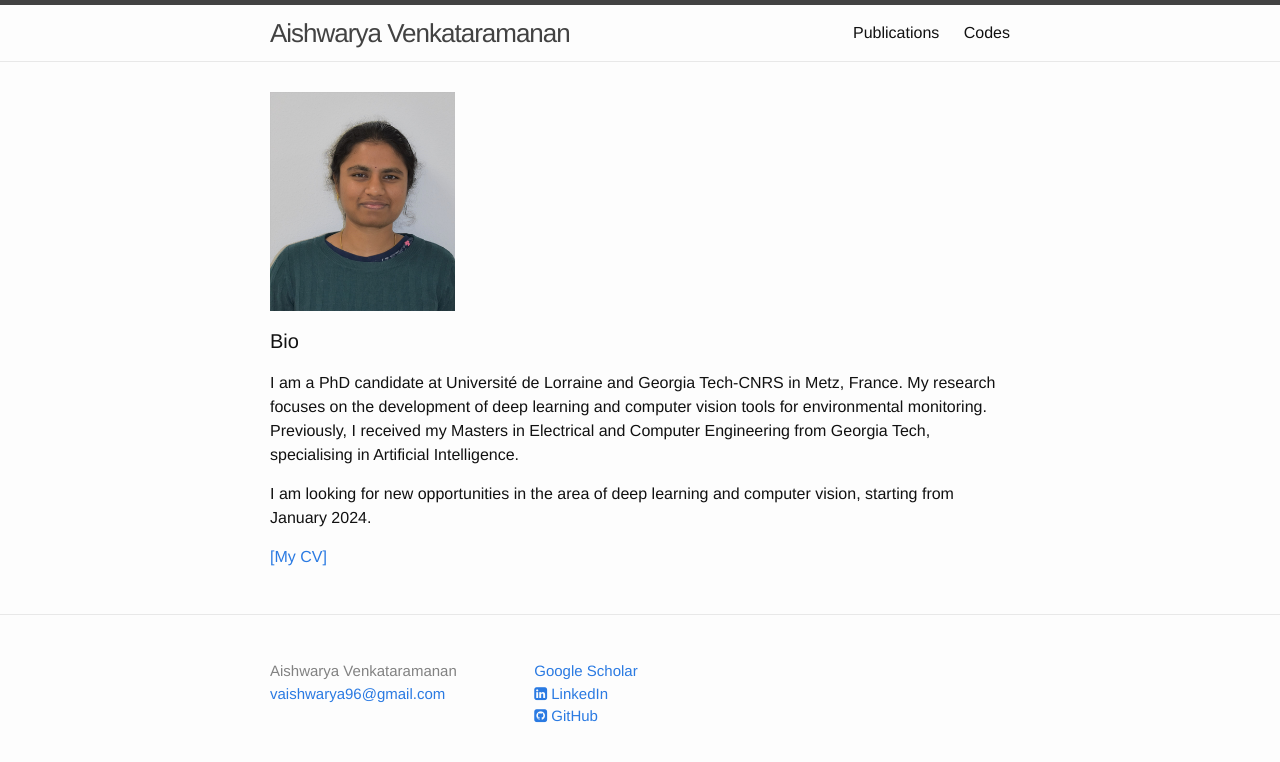
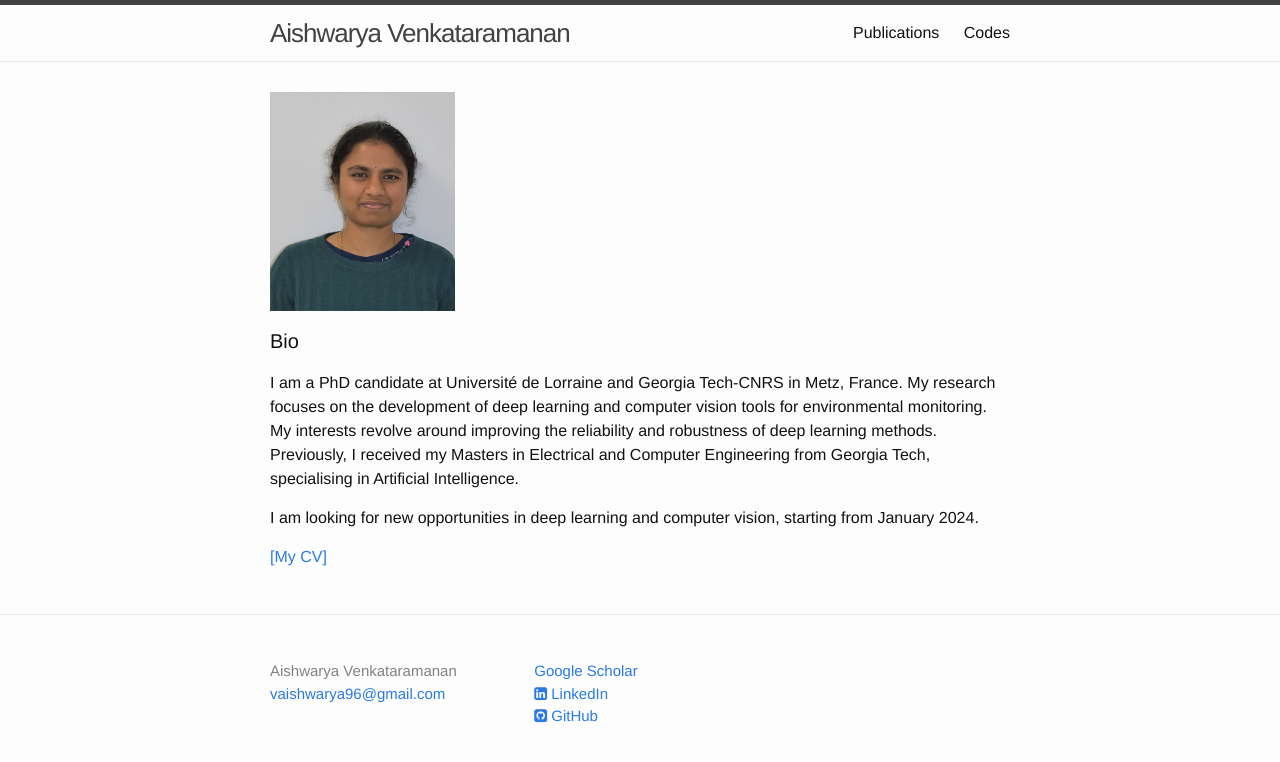
Before and after one commit to vaishwarya96/vaishwarya96.github.io, a Jekyll site: the page built from index.html, in a window 1280 px wide. Shown: the top 762 px of the page. Built offline with Jekyll 4.4.1, drawn with Linux system fonts in a browser that asks for light colours; nearby versions of some CDN libraries; a style sheet for code colours, icons or effects is not loaded.

```diff
--- a/index.html
+++ b/index.html
@@ -6,11 +6,12 @@ layout: default
 
 <div class="home">
 
-  <p><img src="https://vaishwarya96.github.io/assets/aishwarya_photo.png" class="img-responsive" width="25%" style="float: center" />  </p>
+  <p><img src="https://vaishwarya96.github.io/assets/aishwarya_photo.png" class="img-responsive" width="25%" style="float: center" /> </p>
   <h1 class="page-heading">Bio</h1>
   <p>I am a PhD candidate at Université de Lorraine and Georgia Tech-CNRS in Metz, France. My research focuses on the development of deep learning and computer vision tools for environmental monitoring.
-    Previously, I received my Masters in Electrical and Computer Engineering from Georgia Tech, specialising in Artificial Intelligence. </p>
-  <p>I am looking for new opportunities in the area of deep learning and computer vision, starting from January 2024.</p>
+  My interests revolve around improving the reliability and robustness of deep learning methods.
+  Previously, I received my Masters in Electrical and Computer Engineering from Georgia Tech, specialising in Artificial Intelligence. </p>
+  <p>I am looking for new opportunities in deep learning and computer vision, starting from January 2024.</p>
   <p><a href="https://vaishwarya96.github.io/assets/Aishwarya_CV.pdf">[My CV]</a></p>
 
 
```
